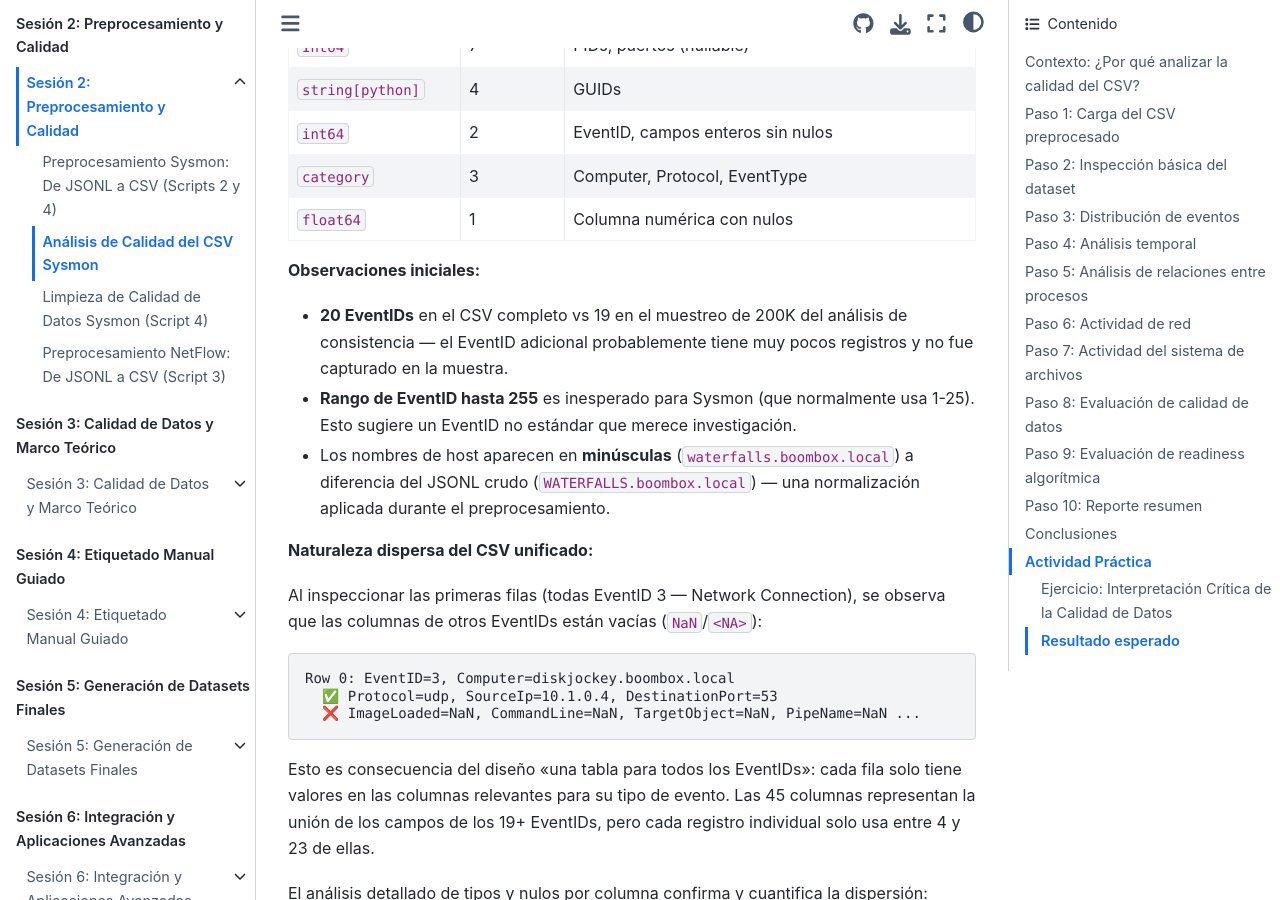
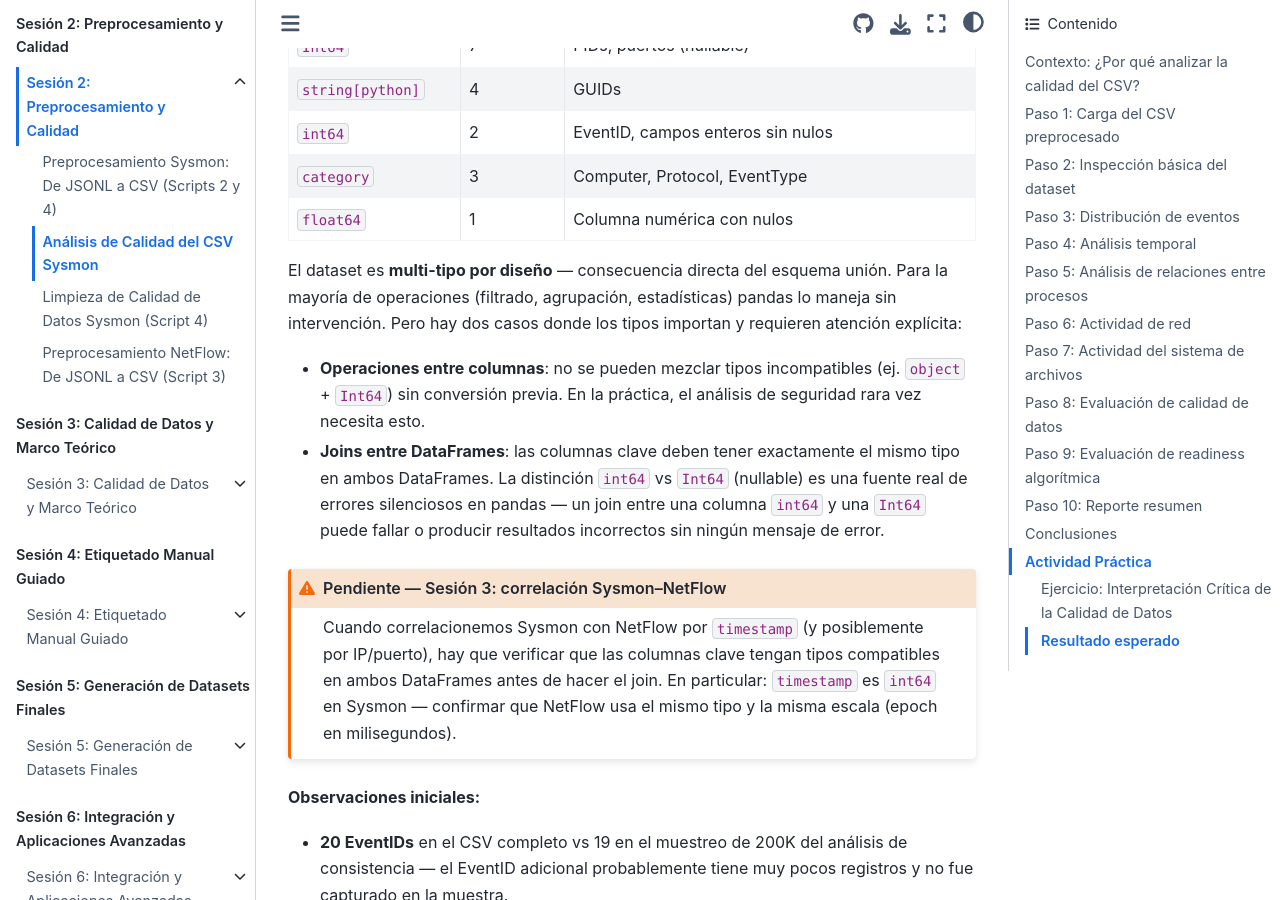
Before and after one commit to ollerenac/curso2026, a Jupyter Book: the page built from sesion-2/8-analisis-calidad-csv.md, in a window 1280 px wide and 900 px high, scrolled down 5465 px. Built offline with Jupyter Book 1.0.4 settings and Sphinx 7.4.7 and the Sphinx Book theme 1.1.4, drawn with Linux system fonts in a browser that asks for light colours.

Commit message:
feat(sesion-2): add multi-type dataset note and Sesión 3 join type warning in Paso 2
Co-Authored-By: Claude Sonnet 4.6 <noreply@anthropic.com>

````diff
--- a/sesion-2/8-analisis-calidad-csv.md
+++ b/sesion-2/8-analisis-calidad-csv.md
@@ -168,6 +168,17 @@ Para una descripción detallada de qué significa cada columna y a qué EventID
 | `int64` | 2 | EventID, campos enteros sin nulos |
 | `category` | 3 | Computer, Protocol, EventType |
 | `float64` | 1 | Columna numérica con nulos |
+
+El dataset es **multi-tipo por diseño** — consecuencia directa del esquema unión. Para la mayoría de operaciones (filtrado, agrupación, estadísticas) pandas lo maneja sin intervención. Pero hay dos casos donde los tipos importan y requieren atención explícita:
+
+- **Operaciones entre columnas**: no se pueden mezclar tipos incompatibles (ej. `object` + `Int64`) sin conversión previa. En la práctica, el análisis de seguridad rara vez necesita esto.
+- **Joins entre DataFrames**: las columnas clave deben tener exactamente el mismo tipo en ambos DataFrames. La distinción `int64` vs `Int64` (nullable) es una fuente real de errores silenciosos en pandas — un join entre una columna `int64` y una `Int64` puede fallar o producir resultados incorrectos sin ningún mensaje de error.
+
+```{admonition} Pendiente — Sesión 3: correlación Sysmon–NetFlow
+:class: warning
+
+Cuando correlacionemos Sysmon con NetFlow por `timestamp` (y posiblemente por IP/puerto), hay que verificar que las columnas clave tengan tipos compatibles en ambos DataFrames antes de hacer el join. En particular: `timestamp` es `int64` en Sysmon — confirmar que NetFlow usa el mismo tipo y la misma escala (epoch en milisegundos).
+```
 
 **Observaciones iniciales:**
 
````
